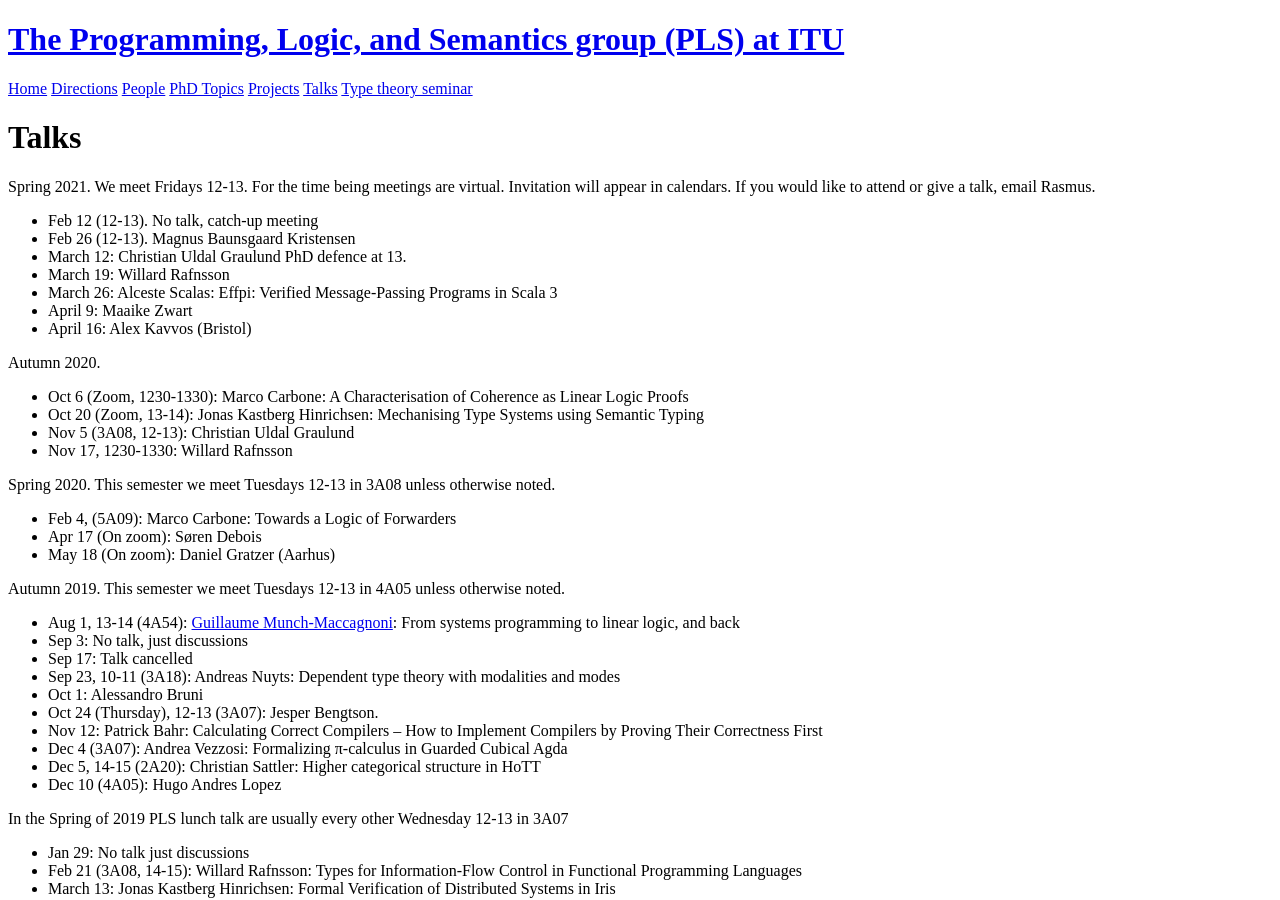
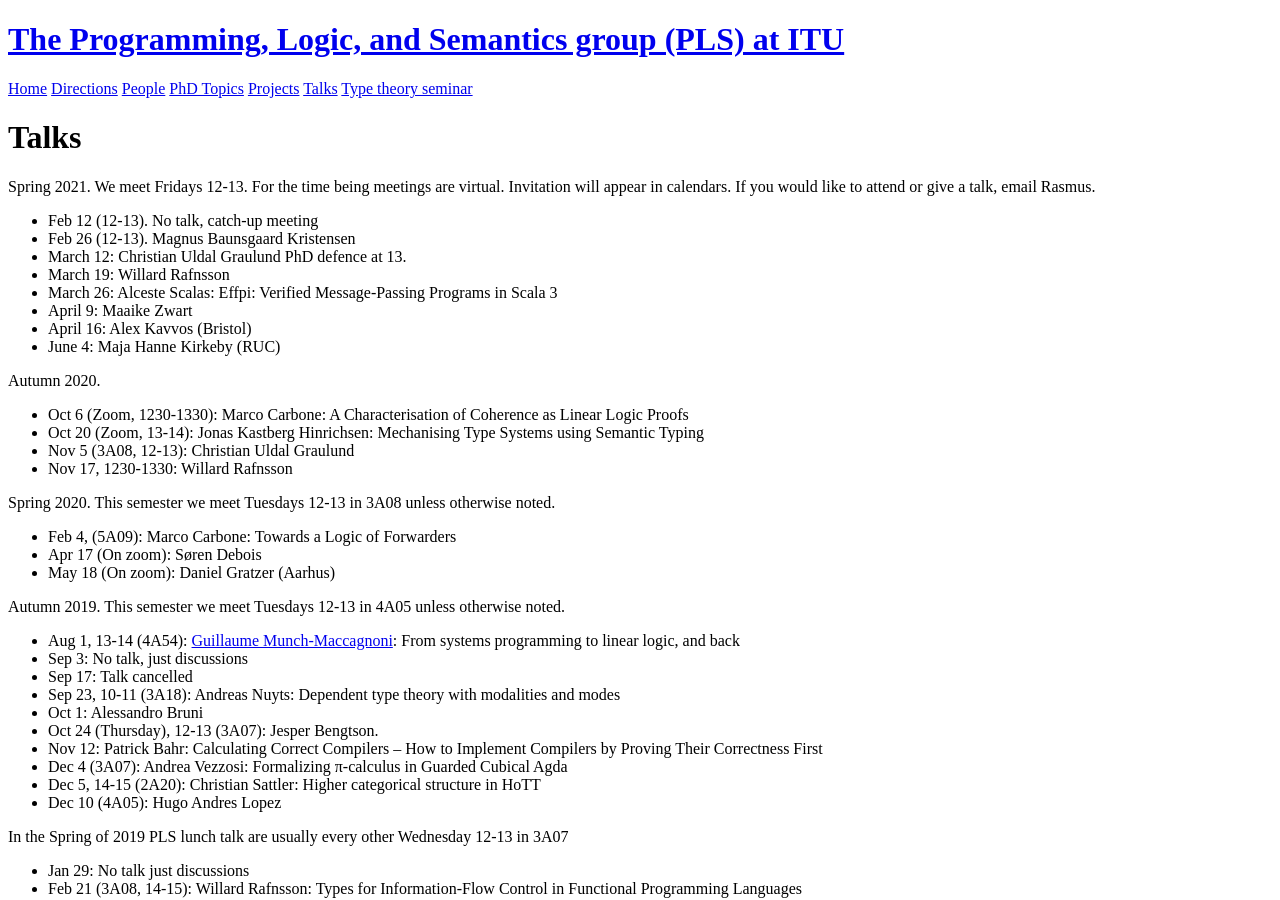
Before and after one commit to rmogelberg/pls.itu.dk, a Jekyll site: the page built from Talks.md, in a window 1280 px wide and 900 px high. Built offline with Jekyll 4.4.1, drawn with Linux system fonts in a browser that asks for light colours.

Commit message:
Added talk

```diff
--- a/Talks.md
+++ b/Talks.md
@@ -11,6 +11,7 @@ Spring 2021. We meet Fridays 12-13. For the time being meetings are virtual. Inv
 - March 26: Alceste Scalas: Effpi: Verified Message-Passing Programs in Scala 3
 - April 9: Maaike Zwart
 - April 16: Alex Kavvos (Bristol)
+- June 4: Maja Hanne Kirkeby (RUC)
 
 
 Autumn 2020.
```
